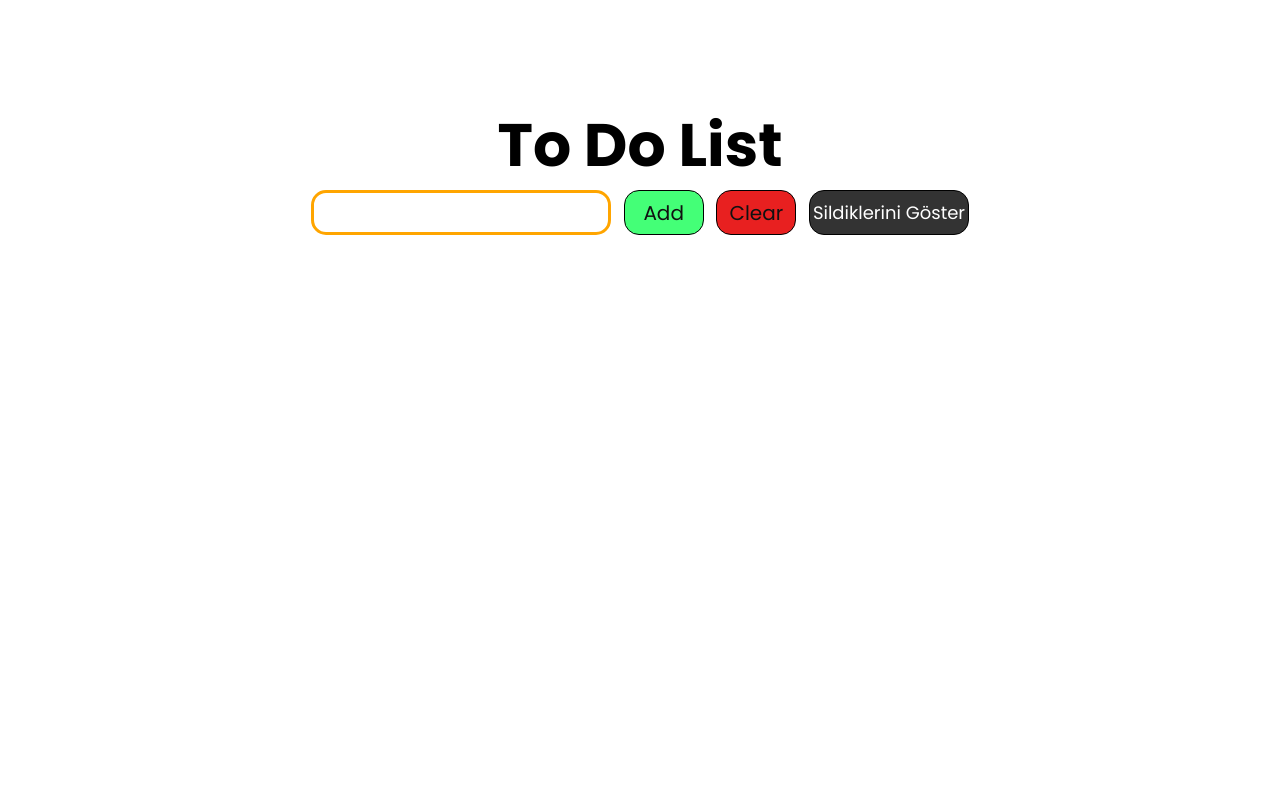
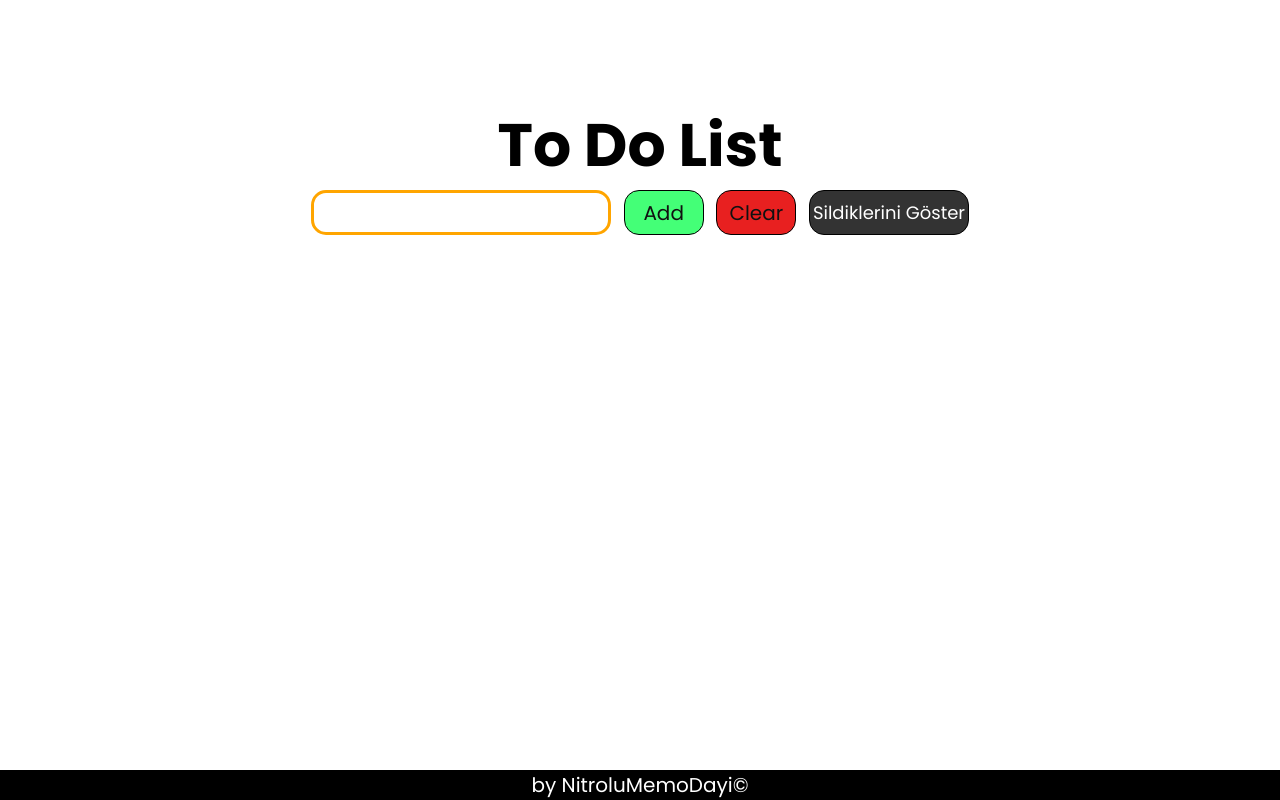
Before and after one commit to NitroluMemoDayi/proje6, a plain HTML site: page index.html in a window 1280 px wide. Drawn offline with Linux system fonts and the light colour scheme.

Commit message:
version 0.2

```diff
--- a/index.html
+++ b/index.html
@@ -20,6 +20,9 @@
         <div class="to-dos" id="toDoContainer">
 
         </div>
+        <footer>
+            by <a href="https://github.com/NitroluMemoDayi" target="_blank">NitroluMemoDayi©</a>
+        </footer>
     </div>
     <script defer src="./main.js"></script>
 </body>
--- a/style.css
+++ b/style.css
@@ -87,6 +87,24 @@ html{
     color: #333;
     transition: 0.3s cubic-bezier(0.32, 0, 0.67, 0);
 }
+footer{
+    position: fixed;
+    left: 0;
+    bottom: 0;
+    background-color: #000;
+    width: 100%;
+    color: #fff;
+    font-size: 2rem;
+    text-align: center;
+}
+footer a {
+    text-decoration: none;
+    color: #fff;
+}
+footer a:hover{
+    color: #4f85f9;
+    transition: 0.3s cubic-bezier(0.32, 0, 0.67, 0);
+}
 @media screen and (max-width: 500px) {
     #title{
         font-size: 4.5rem;
```
